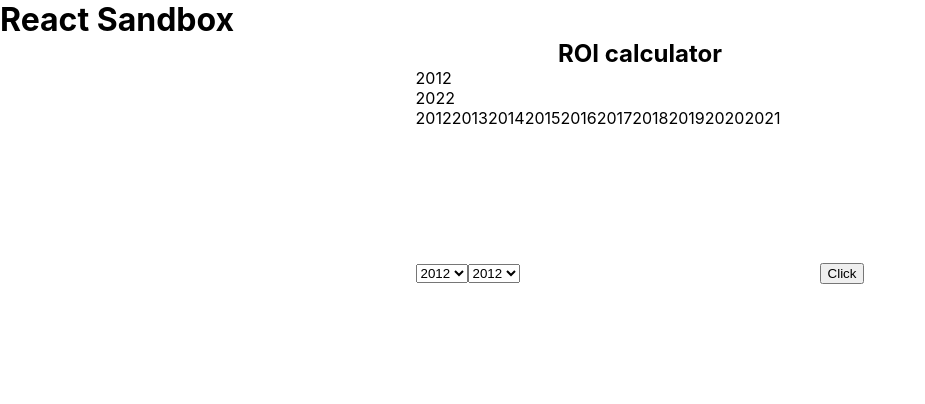
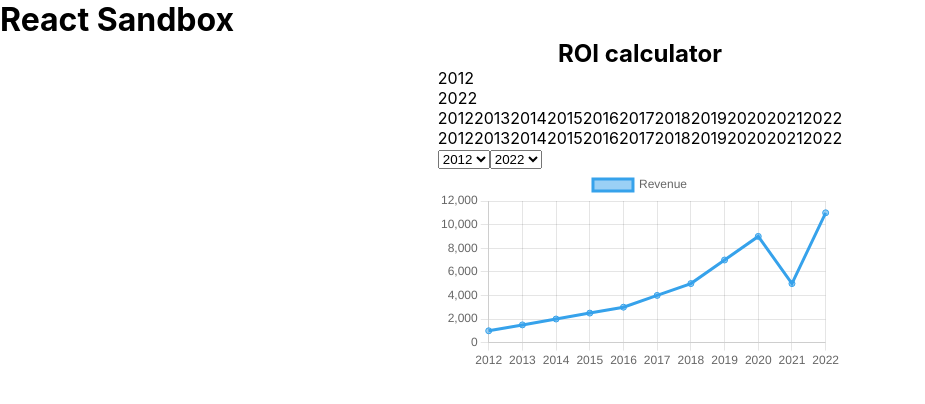
Before and after one commit to Dadagis/react-sandbox, a React (Create React App) app: page / in a window 1280 px wide. Shown: the top 404 px of the page, without its empty margins (0-925 px from the left). Built offline with nearby package versions, Linux system fonts and the light colour scheme.

Commit message:
:construction: fixed async issue

```diff
--- a/src/components/calculator.jsx
+++ b/src/components/calculator.jsx
@@ -3,7 +3,6 @@ import Chart from 'chart.js/auto';
 
 export default function Calculator() {
   const [chart, setChart] = useState(null);
-  const [chartLoaded, setChartLoaded] = useState(null);
   const [startYear, setStartYear] = useState(2012);
   const [endYear, setEndYear] = useState(new Date().getFullYear());
   const [yearsArray, setYearsArray] = useState([]);
@@ -12,11 +11,19 @@ export default function Calculator() {
   const generateChart = () => {
     if (chart) chart.destroy();
 
-    console.log(yearsArray);
-
-    const revenue = [
-      1000, 1500, 2000, 2500, 3000, 4000, 5000, 7000, 9000, 5000, 11000,
-    ];
+    const revenue = {
+      2012: 1000,
+      2013: 1500,
+      2014: 2000,
+      2015: 2500,
+      2016: 3000,
+      2017: 4000,
+      2018: 5000,
+      2019: 7000,
+      2020: 9000,
+      2021: 5000,
+      2022: 11000,
+    };
 
     const graph = new Chart(document.getElementById('chart-container'), {
       type: 'line',
@@ -25,50 +32,45 @@ export default function Calculator() {
         datasets: [
           {
             label: 'Revenue',
-            data: revenue.map((data) => data),
+            data: rangeArray.map((year) => revenue[year]),
           },
         ],
       },
     });
 
     setChart(graph);
-    setChartLoaded(true);
   };
 
   const populateYearsArray = () => {
     const currentYear = new Date().getFullYear();
     const yearsArray = [];
-    for (let year = startYear; year < currentYear; year++) {
+    for (let year = startYear; year <= currentYear; year++) {
       yearsArray.push(year);
     }
     setYearsArray(yearsArray);
   };
 
   const populateRangeArray = () => {
-    console.log('coucou', startYear);
-    console.log('coucou', endYear);
     const rangeArray = [];
-    for (let year = startYear; year < endYear; year++) {
+    for (let year = startYear; year <= endYear; year++) {
       rangeArray.push(year);
     }
-  };
-
-  const updateChartStartDate = ({ target }) => {
-    setStartYear(target.value);
-    populateRangeArray();
-    generateChart();
-  };
-
-  const updateChartEndDate = ({ target }) => {
-    setEndYear(target.value);
-    populateRangeArray();
-    generateChart();
+    setRangeArray(rangeArray);
   };
 
   useEffect(() => {
     populateYearsArray();
+  }, []);
+
+  useEffect(() => {
+    if (rangeArray.length > 0) {
+      generateChart();
+    }
+  }, [rangeArray]);
+
+  useEffect(() => {
     populateRangeArray();
-  }, []);
+  }, [startYear, endYear]);
 
   return (
     <div>
@@ -79,7 +81,9 @@ export default function Calculator() {
       <select
         name="dropdown-years"
         id="dropdown-years-start"
-        onChange={updateChartStartDate}
+        onChange={({ target }) => {
+          setStartYear(Number(target.value));
+        }}
       >
         {yearsArray.map((year) => (
           <option key={`${year}-start`} value={year}>
@@ -90,16 +94,20 @@ export default function Calculator() {
       <select
         name="dropdown-years"
         id="dropdown-years-end"
-        onChange={updateChartEndDate}
+        onChange={({ target }) => {
+          setEndYear(Number(target.value));
+        }}
       >
-        {yearsArray.map((year) => (
-          <option key={`${year}-end`} value={year}>
-            {year}
-          </option>
-        ))}
+        {yearsArray
+          .slice(0)
+          .reverse()
+          .map((year) => (
+            <option key={`${year}-end`} value={year}>
+              {year}
+            </option>
+          ))}
       </select>
       <canvas id="chart-container"></canvas>
-      <button onClick={() => generateChart()}>Click</button>
     </div>
   );
 }
```
